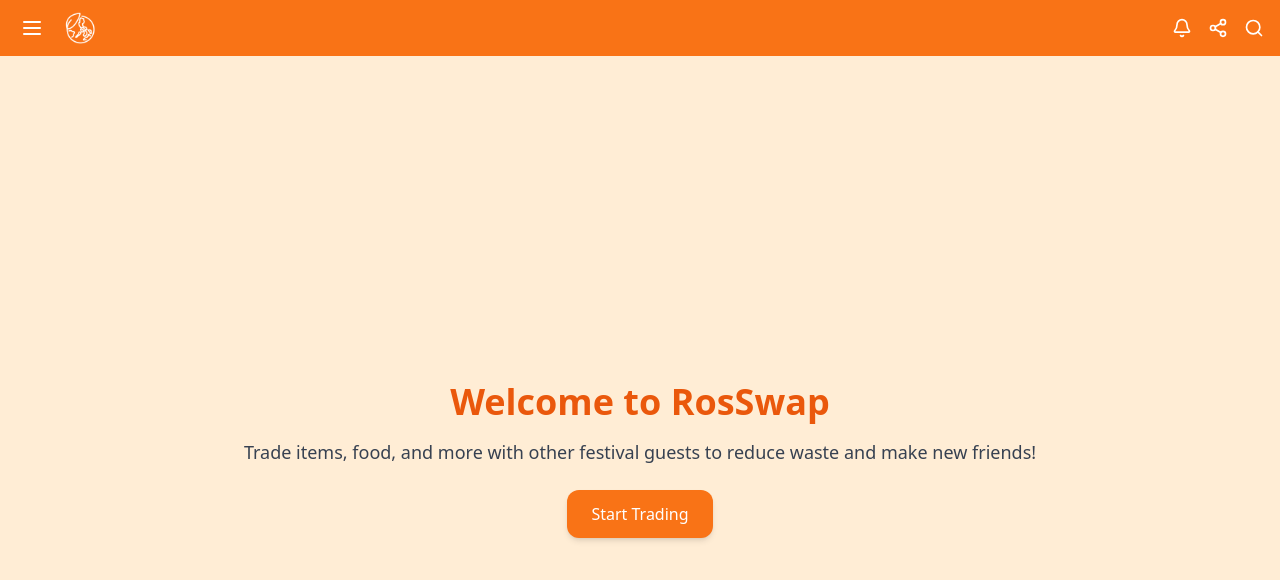
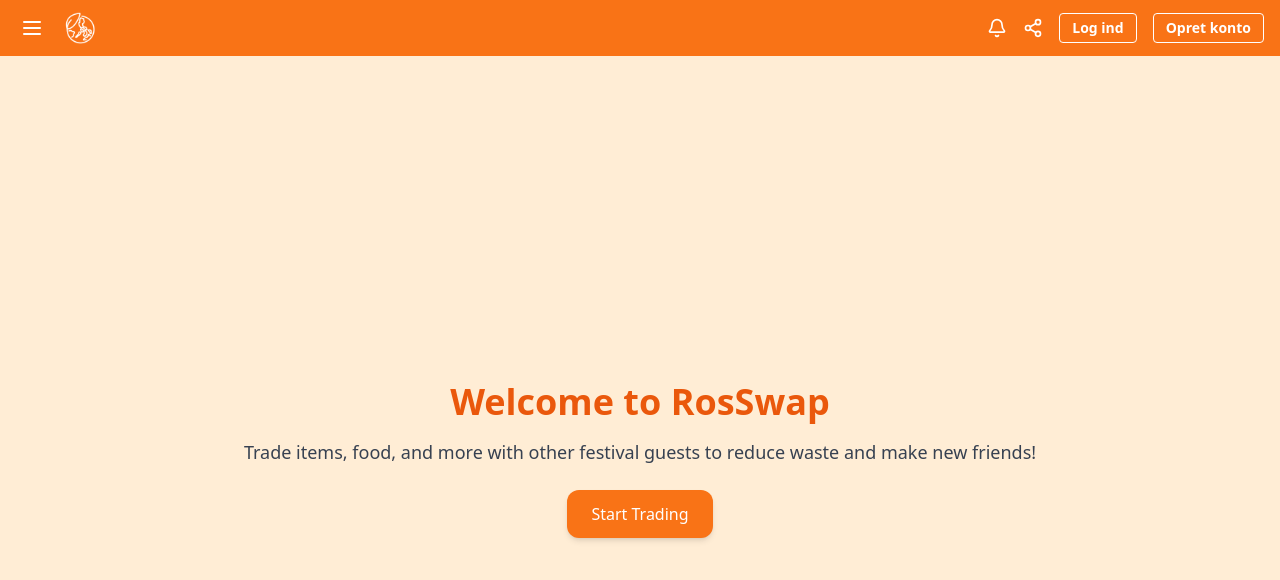
Before and after one commit to criller7070/roskilde-trade-app, a React (Vite) app in the folder frontend/: page / in a window 1280 px wide. Shown: the top 580 px of the page. Built offline with nearby package versions, Linux system fonts and the light colour scheme; no server answers; the database is empty.

Commit message:
Add login and signup links to Navbar for unauthenticated users

```diff
--- a/frontend/src/components/Navbar.jsx
+++ b/frontend/src/components/Navbar.jsx
@@ -47,8 +47,22 @@ const Navbar = () => {
         <div className="flex items-center space-x-4">
           <Bell size={20} />
           <Share2 size={20} />
-          <Search size={20} />
-          {user && (
+          {!user ? (
+            <>
+              <Link
+                to="/Login"
+                className="text-white font-semibold text-sm px-3 py-1 border border-white rounded hover:bg-white hover:text-orange-500 transition"
+              >
+                Log ind
+              </Link>
+              <Link
+                to="/Signup"
+                className="text-white font-semibold text-sm px-3 py-1 border border-white rounded hover:bg-white hover:text-orange-500 transition"
+              >
+                Opret konto
+              </Link>
+            </>
+          ) : (
             <Link to="/profile" className="w-8 h-8 rounded-full overflow-hidden border-2 border-white">
               <img
                 src={user.photoURL || "/default_pfp.jpg"}
```
